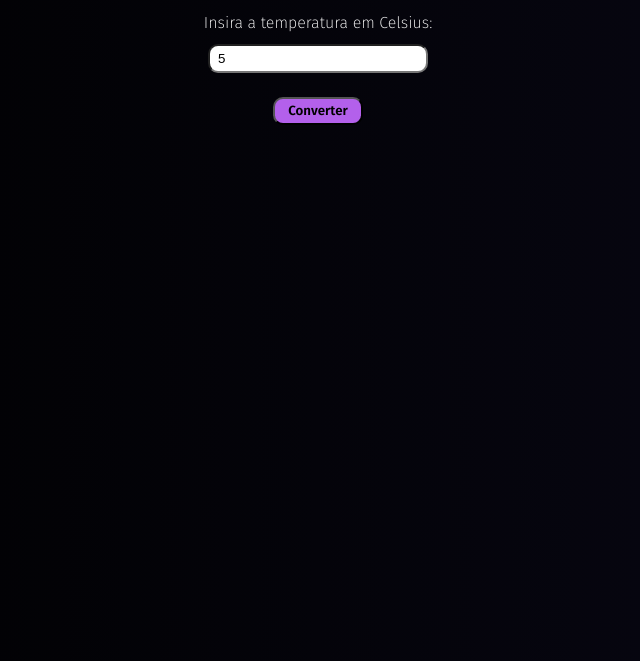
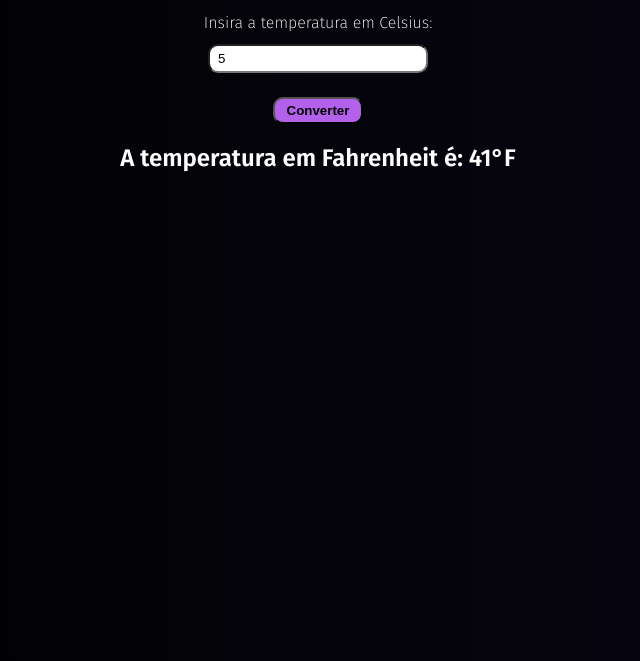
Before and after one commit to carolinadeoli/conversor-temperatura, a plain HTML site: page index.html in a window 1280 px wide. Both pictures are taken after typing "5" into the empty fields and a click on the button "Converter". Shown: the part 139-800 px from the top of the page, without its empty margins (322-962 px from the left). Drawn offline with Linux system fonts and the light colour scheme.

Commit message:
terminando e ajustando projeto

```diff
--- a/index.html
+++ b/index.html
@@ -11,11 +11,11 @@
 <div class="container">
     <h1 class="titulo">Conversor de Temperatura</h1>
     <p class="subtit">Descubra a temperatura em Fahrenheit!</p>
-    <label for="temperatura" id="temperatura"> Insira a temperatura em Celsius:</label> <br>
+    <label for="temperatura"> Insira a temperatura em Celsius:</label> <br>
     <input type="number" id="temperatura" size="2"> <br>
     <button type="submit" class="button" onclick="Converter()">Converter</button>
     <h2 id="valorFahrenheit"></h2>
 </div>
-</section>
+<script src="temperatura.js"></script>
 </body>
 </html>
--- a/style.css
+++ b/style.css
@@ -3,10 +3,10 @@
 
 body{
     background-image: linear-gradient(to right, black, #080714);
+    font-family: 'Fira Sans', sans-serif;
 }
 
 h1{
-    font-family: 'Fira Sans', sans-serif;
     font-weight: 700;
     font-style: italic;
     font-size: 2.2em;
@@ -14,7 +14,6 @@ h1{
 }
 p, label{
     color:white;
-    font-family: 'Fira Sans', sans-serif;
     font-weight: 400;
 
 }
@@ -24,7 +23,6 @@ p, label{
     height: 90vh;
 }
 .button{
-    font-family: 'Fira Sans', sans-serif;
     font-weight: 600;
     background-color: rgb(179, 96, 235);
     margin-top: 12px;
@@ -39,4 +37,8 @@ p, label{
     padding: 4px 8px;
     margin:12px;
 }
-/*#277DE6, #27B3E6/*
+h2{
+    color:white;
+    font-weight: 600;
+
+}
--- /dev/null
+++ b/temperatura.js
@@ -0,0 +1,9 @@
+function Converter(){
+    var valorTemperatura= document.getElementById("temperatura");
+    var temperatura = valorTemperatura.value;
+    var temperaturaCelsius =parseFloat(temperatura);
+    var valorFahrenheit = [temperaturaCelsius * 1.8 + 32];
+    var temperaturaConvertida = document.getElementById("valorFahrenheit");
+    var valorFahrenheit = "A temperatura em Fahrenheit é:  " + valorFahrenheit + "°F";
+    temperaturaConvertida.innerHTML = valorFahrenheit;
+}
```
